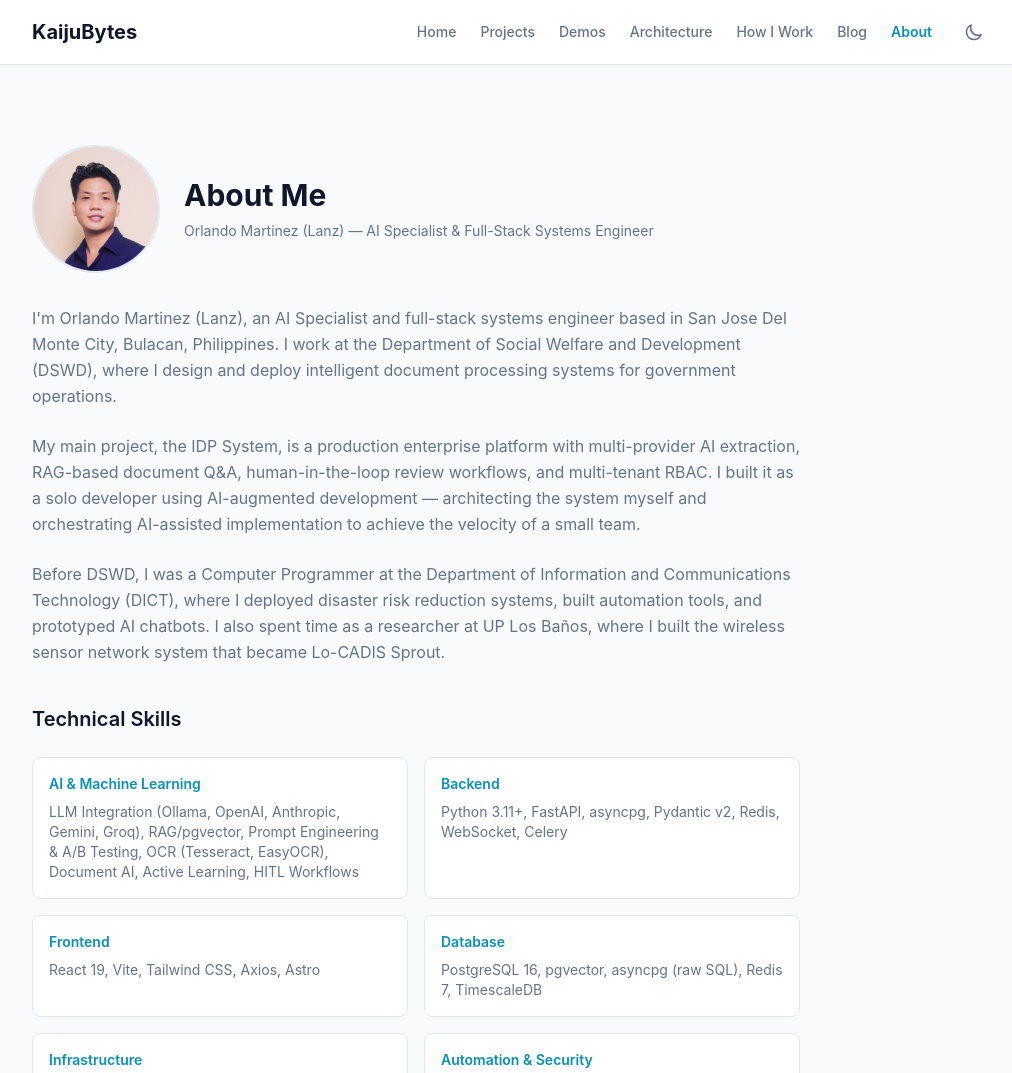
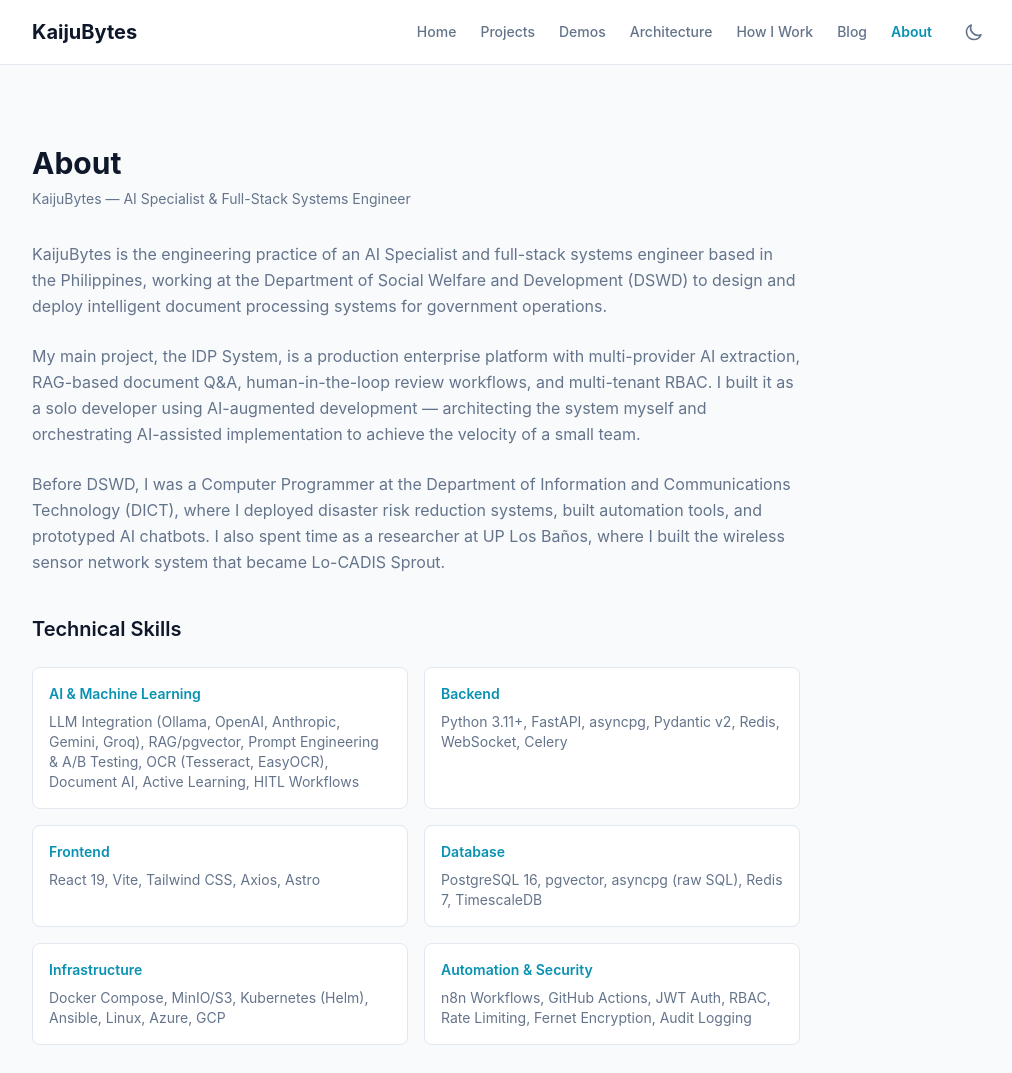
Before and after one commit to KaijuBytes/KaijuBytes.github.io, an Astro site: page /about in a window 1280 px wide. Shown: the top 1073 px of the page, without its empty margins (128-1140 px from the left). Built offline with nearby package versions, Linux system fonts and the light colour scheme; Astro itself is replaced by a stand-in of ours.

Commit message:
feat: Update footer and page titles to reflect KaijuBytes branding

```diff
--- a/src/components/Footer.astro
+++ b/src/components/Footer.astro
@@ -6,7 +6,7 @@ const year = new Date().getFullYear();
   <div class="max-w-5xl mx-auto px-4 sm:px-6 lg:px-8">
     <div class="flex flex-col sm:flex-row items-center justify-between gap-4">
       <p class="text-sm" style="color: var(--color-muted);">
-        &copy; {year} Orlando G. Martinez (Lanz) / KaijuBytes. All rights reserved.
+        &copy; {year} KaijuBytes. All rights reserved.
       </p>
       <div class="flex items-center gap-4">
         <a href="https://github.com/KaijuBytes" target="_blank" rel="noopener" class="transition-colors" style="color: var(--color-muted);" aria-label="GitHub">
--- a/src/layouts/BaseLayout.astro
+++ b/src/layouts/BaseLayout.astro
@@ -18,7 +18,7 @@ const { title, description = 'AI Specialist & Full-Stack Systems Engineer' } = A
     <meta name="viewport" content="width=device-width, initial-scale=1" />
     <meta name="description" content={description} />
     <meta name="generator" content={Astro.generator} />
-    <title>{title} | Orlando Martinez</title>
+    <title>{title} | KaijuBytes</title>
     <script is:inline>
       const theme = localStorage.getItem('theme') || (window.matchMedia('(prefers-color-scheme: dark)').matches ? 'dark' : 'light');
       document.documentElement.classList.toggle('dark', theme === 'dark');
--- a/src/pages/about.astro
+++ b/src/pages/about.astro
@@ -2,29 +2,19 @@
 import BaseLayout from '../layouts/BaseLayout.astro';
 ---
 
-<BaseLayout title="About" description="Orlando Martinez (Lanz) — AI Specialist at DSWD Philippines, full-stack systems engineer, and AI-augmented development practitioner.">
+<BaseLayout title="About" description="KaijuBytes — AI Specialist, full-stack systems engineer, and AI-augmented development practitioner.">
   <section class="py-12">
     <div class="max-w-3xl">
-      <div class="flex flex-col sm:flex-row sm:items-center gap-6 mb-8">
-        <img
-          src="/images/profile.jpg"
-          alt="Orlando Martinez (Lanz)"
-          width="128"
-          height="128"
-          class="w-32 h-32 rounded-full object-cover"
-          style="border: 2px solid var(--color-border);"
-        />
-        <div>
-          <h1 class="text-3xl font-bold mb-2" style="color: var(--color-text);">About Me</h1>
-          <p class="text-sm" style="color: var(--color-muted);">Orlando Martinez (Lanz) — AI Specialist & Full-Stack Systems Engineer</p>
-        </div>
+      <div class="mb-8">
+        <h1 class="text-3xl font-bold mb-2" style="color: var(--color-text);">About</h1>
+        <p class="text-sm" style="color: var(--color-muted);">KaijuBytes — AI Specialist & Full-Stack Systems Engineer</p>
       </div>
 
       <div class="space-y-6 text-base leading-relaxed" style="color: var(--color-muted);">
         <p>
-          I'm Orlando Martinez (Lanz), an AI Specialist and full-stack systems engineer based in
-          San Jose Del Monte City, Bulacan, Philippines. I work at the Department of Social Welfare
-          and Development (DSWD), where I design and deploy intelligent document processing systems
+          KaijuBytes is the engineering practice of an AI Specialist and full-stack systems engineer based in
+          the Philippines, working at the Department of Social Welfare
+          and Development (DSWD) to design and deploy intelligent document processing systems
           for government operations.
         </p>
         <p>
--- a/src/pages/index.astro
+++ b/src/pages/index.astro
@@ -24,17 +24,9 @@ const featuredProjects = [
 ];
 ---
 
-<BaseLayout title="Home" description="Orlando Martinez (Lanz) — AI Specialist & Full-Stack Systems Engineer. Building intelligent document processing, IoT tracking, and AI-augmented systems for government and enterprise.">
+<BaseLayout title="Home" description="KaijuBytes — AI Specialist & Full-Stack Systems Engineer. Building intelligent document processing, IoT tracking, and AI-augmented systems for government and enterprise.">
   <section class="py-12 sm:py-20">
-    <div class="max-w-3xl flex flex-col sm:flex-row sm:items-center gap-8">
-      <img
-        src="/images/profile.jpg"
-        alt="Orlando Martinez (Lanz)"
-        width="112"
-        height="112"
-        class="w-28 h-28 rounded-full object-cover flex-shrink-0"
-        style="border: 2px solid var(--color-border);"
-      />
+    <div class="max-w-3xl">
       <div>
       <p class="text-sm font-medium mb-4" style="color: var(--color-accent);">AI Specialist & Systems Orchestrator</p>
       <h1 class="text-4xl sm:text-5xl font-bold tracking-tight mb-6" style="color: var(--color-text);">
--- a/src/pages/projects.astro
+++ b/src/pages/projects.astro
@@ -42,7 +42,7 @@ const projects = [
 ];
 ---
 
-<BaseLayout title="Projects" description="Portfolio of AI, full-stack, and IoT projects by Orlando Martinez.">
+<BaseLayout title="Projects" description="Portfolio of AI, full-stack, and IoT projects by KaijuBytes.">
   <section class="py-12">
     <h1 class="text-3xl font-bold mb-4" style="color: var(--color-text);">Projects</h1>
     <p class="text-lg mb-10" style="color: var(--color-muted);">
```
Also changed, not shown: public/images/profile.jpg (deleted).
